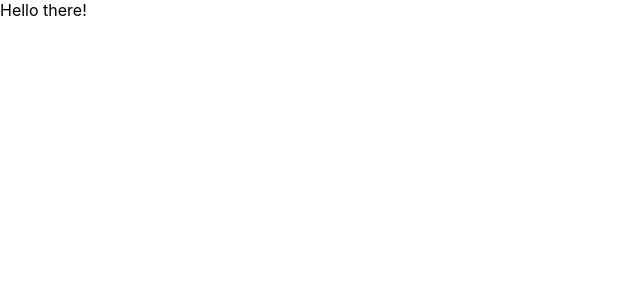
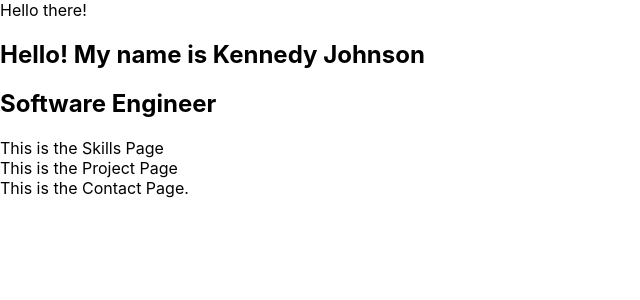
Before and after one commit to kenn-john320/kenn-john320.github.io, a React (Create React App) app: page / in a window 1280 px wide. Shown: the top 300 px of the page, without its empty margins (0-640 px from the left). Built offline with nearby package versions, Linux system fonts and the light colour scheme.

Commit message:
Name change and creation of title section

```diff
--- a/package.json
+++ b/package.json
@@ -18,6 +18,7 @@
     "react": "^19.0.0",
     "react-dom": "^19.0.0",
     "react-scripts": "5.0.1",
+    "sass": "^1.86.0",
     "typescript": "^4.9.5",
     "web-vitals": "^2.1.4"
   },
--- a/src/App.tsx
+++ b/src/App.tsx
@@ -2,20 +2,26 @@ import {lazy, Suspense} from 'react'
 import { ThemeProvider } from '@emotion/react'
 import './App.css';
 import { react } from '@babel/types';
+import Title from './components/sections/TitleSection/TitleSection';
 
 
 // Lazy load non-critical components
 // NTS: Lazy loading -> Certain elements are loaded when
 //                      they are needed by the user
-const Projects = lazy(() => import('./components/sections/Projects'));
-const Skills = lazy(() => import('./components/sections/Skills'));
-const Contact = lazy(() => import('./components/sections/Contact'));
+const Projects = lazy(() => import('./components/sections/ProjectSection'));
+const Skills = lazy(() => import('./components/sections/SkillSection'));
+const Contact = lazy(() => import('./components/sections/ContactSection'));
 
 
 function App() {
   return (
     <div>
       Hello there!
+      <Title/>
+      <Skills/>
+      <Projects/>
+      <Contact/>
+
     </div>
   )
 }
--- a/src/components/sections/Contact.tsx
+++ /dev/null
@@ -1,19 +0,0 @@
-import * as React from 'react'
-
-interface IProps {
-    text: string
-}
-
-
-
-const ContactPage: React.FC<IProps> = ({
-
-}) => {
-    return (
-        <div>
-            This is the contact page.
-        </div>
-    )
-}
-
-export default ContactPage
--- a/src/components/sections/Skills.tsx
+++ b/src/components/sections/ContactSection.tsx
@@ -1,19 +1,19 @@
 import * as React from 'react'
 
 interface IProps {
-    text: string
+
 }
 
 
 
-const Skills: React.FC<IProps> = ({
+const ContactSection: React.FC<IProps> = ({
 
 }) => {
     return (
         <div>
-
+            This is the Contact Page.
         </div>
     )
 }
 
-export default Skills
+export default ContactSection
--- a/src/components/sections/Projects.tsx
+++ b/src/components/sections/ProjectSection.tsx
@@ -1,7 +1,7 @@
 import * as React from 'react'
 
 interface IProps {
-    text: string
+
 }
 
 
@@ -11,7 +11,7 @@ const Projects: React.FC<IProps> = ({
 }) => {
     return (
         <div>
-
+            This is the Project Page
         </div>
     )
 }
--- a/src/components/sections/Title.tsx
+++ b/src/components/sections/SkillSection.tsx
@@ -1,19 +1,19 @@
 import * as React from 'react'
 
 interface IProps {
-    text: string
+
 }
 
 
 
-const Title: React.FC<IProps> = ({
+const SkillSection: React.FC<IProps> = ({
 
 }) => {
     return (
         <div>
-
+            This is the Skills Page
         </div>
     )
 }
 
-export default Title
+export default SkillSection
--- /dev/null
+++ b/src/components/sections/TitleSection/TitleSection.module.scss
@@ -0,0 +1,22 @@
+.title-section {
+    min-height: calc(100vh - 4.5rem);
+    display: flex;
+    align-items: center;
+    position: relative;
+    overflow: hidden;
+    color: #4a6395; /* Use your theme color here */
+    padding: 2rem 0;
+
+    @media (min-width: 768px) { // Adjust based on your breakpoints
+        padding: 4rem 0;
+    }
+    .title-container {
+        max-width: 1200px;
+        margin: 0 auto;
+        width: 95%;
+
+        @media (min-width: 576px) {
+          width: 90%;
+        }
+      }
+}
--- /dev/null
+++ b/src/components/sections/TitleSection/TitleSection.tsx
@@ -0,0 +1,36 @@
+import * as React from 'react'
+import './TitleSection.module.scss'
+
+const TitleSection: React.FC = () => {
+
+    return (
+        <section className={`TitleSection}`}>
+            <div className="title-container">
+                <div className='title-content'>
+                    <div>
+                        <h1 className='intro-title'>
+                            Hello!
+                            My name is Kennedy Johnson
+                        </h1>
+                        <h2>
+                            Software Engineer
+                        </h2>
+                    </div>
+                </div>
+            </div>
+
+
+        </section>
+
+        // <div>
+        //     This is the Title Page
+        //     {/* <TitleSection>
+
+
+        //     </TitleSection> */}
+        // </div>
+    )
+}
+
+
+export default TitleSection
```
Also changed, not shown: 1 other file (tests, documents, lock files or other folders).
